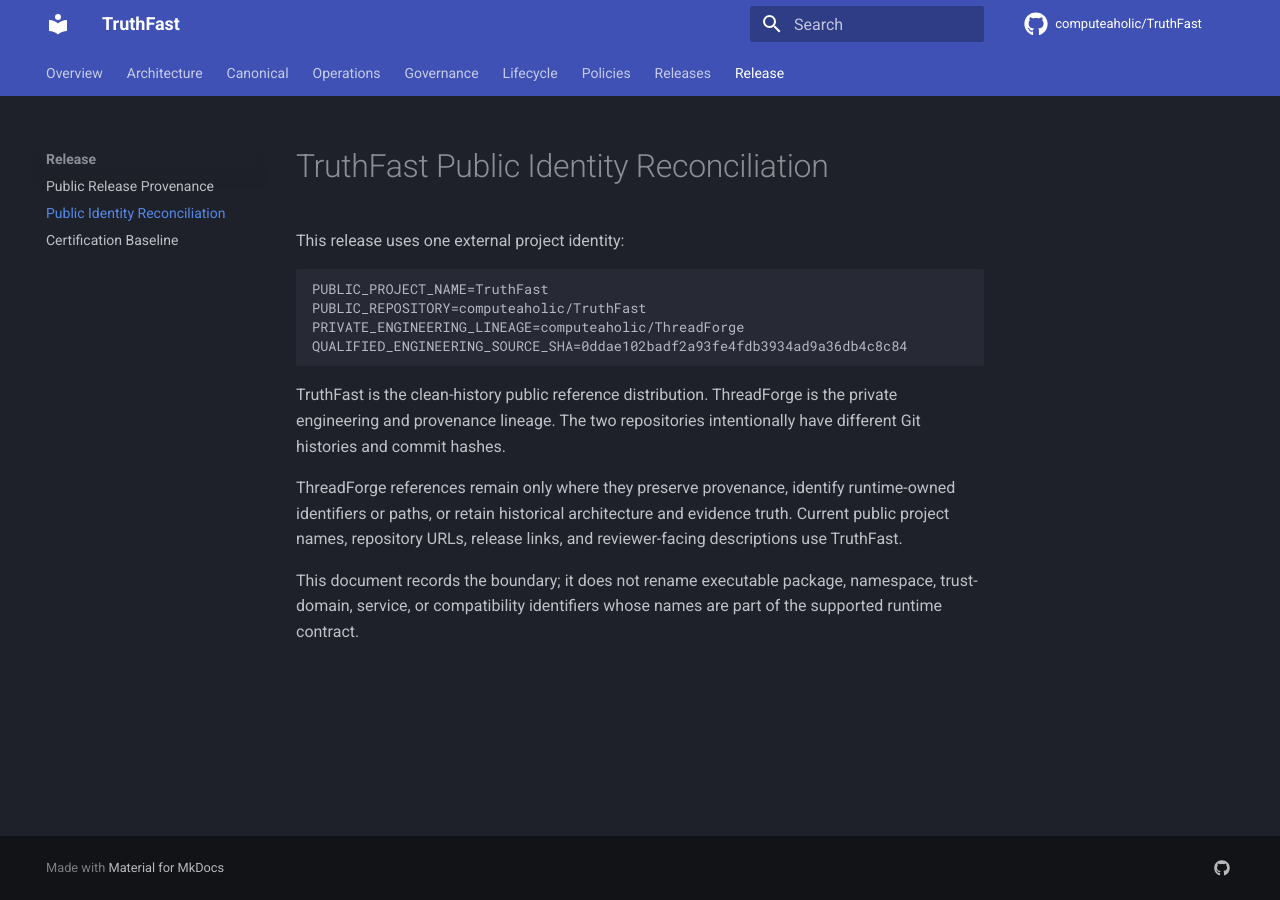
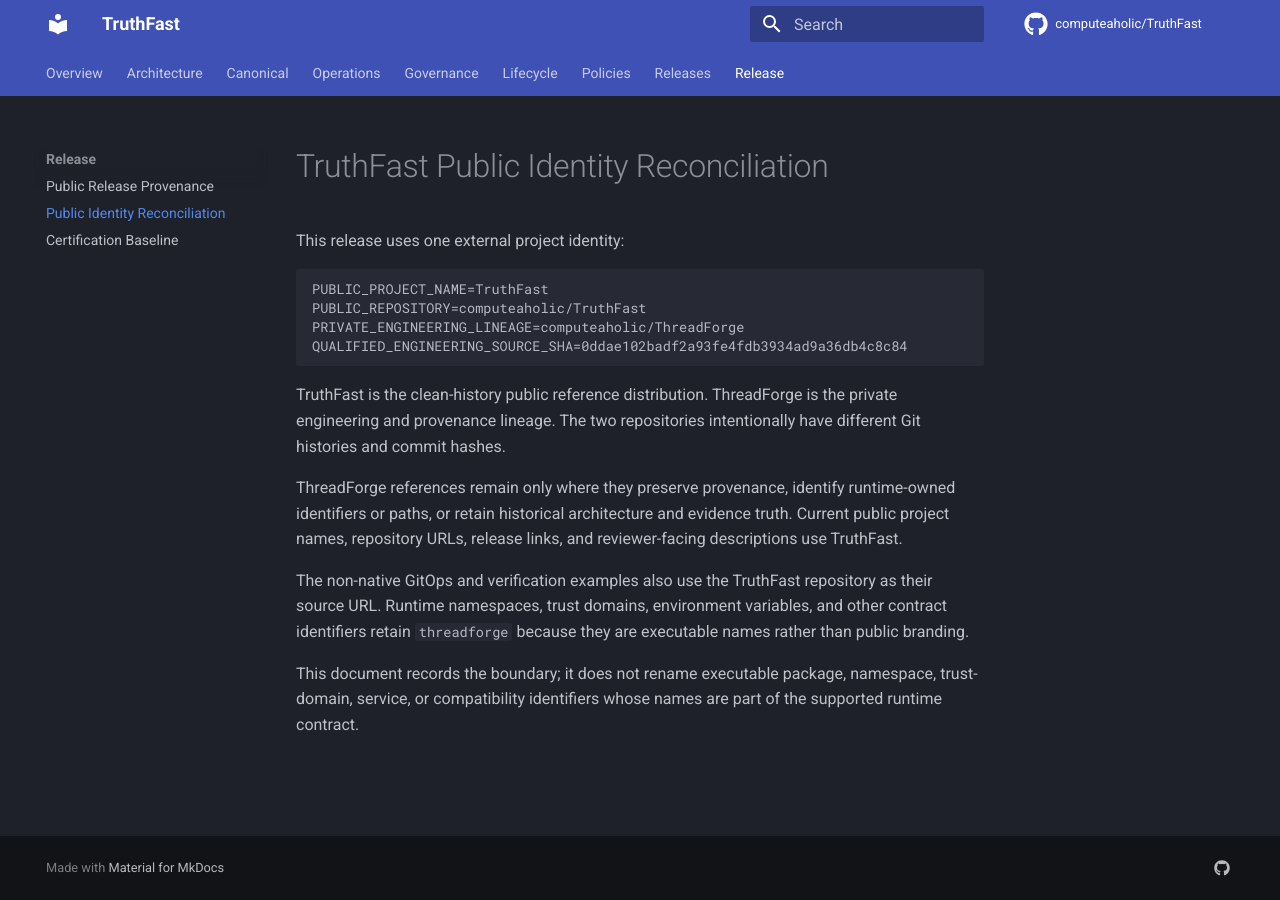
Before and after one commit to computeaholic/TruthFast, an MkDocs documentation site: the page built from docs/releases/PUBLIC_IDENTITY_RECONCILIATION.md, in a window 1280 px wide. Built offline with MkDocs 1.6.1 and Material for MkDocs 9.7.7, drawn with Linux system fonts in a browser that asks for light colours; comment, search, counter and statistics services are not loaded.

Commit message:
docs: align TruthFast repository source URLs

```diff
--- a/docs/releases/PUBLIC_IDENTITY_RECONCILIATION.md
+++ b/docs/releases/PUBLIC_IDENTITY_RECONCILIATION.md
@@ -18,6 +18,11 @@
 evidence truth. Current public project names, repository URLs, release links,
 and reviewer-facing descriptions use TruthFast.
 
+The non-native GitOps and verification examples also use the TruthFast
+repository as their source URL. Runtime namespaces, trust domains, environment
+variables, and other contract identifiers retain `threadforge` because they
+are executable names rather than public branding.
+
 This document records the boundary; it does not rename executable package,
 namespace, trust-domain, service, or compatibility identifiers whose names are
 part of the supported runtime contract.
```
Also changed, not shown: 2 other files.
